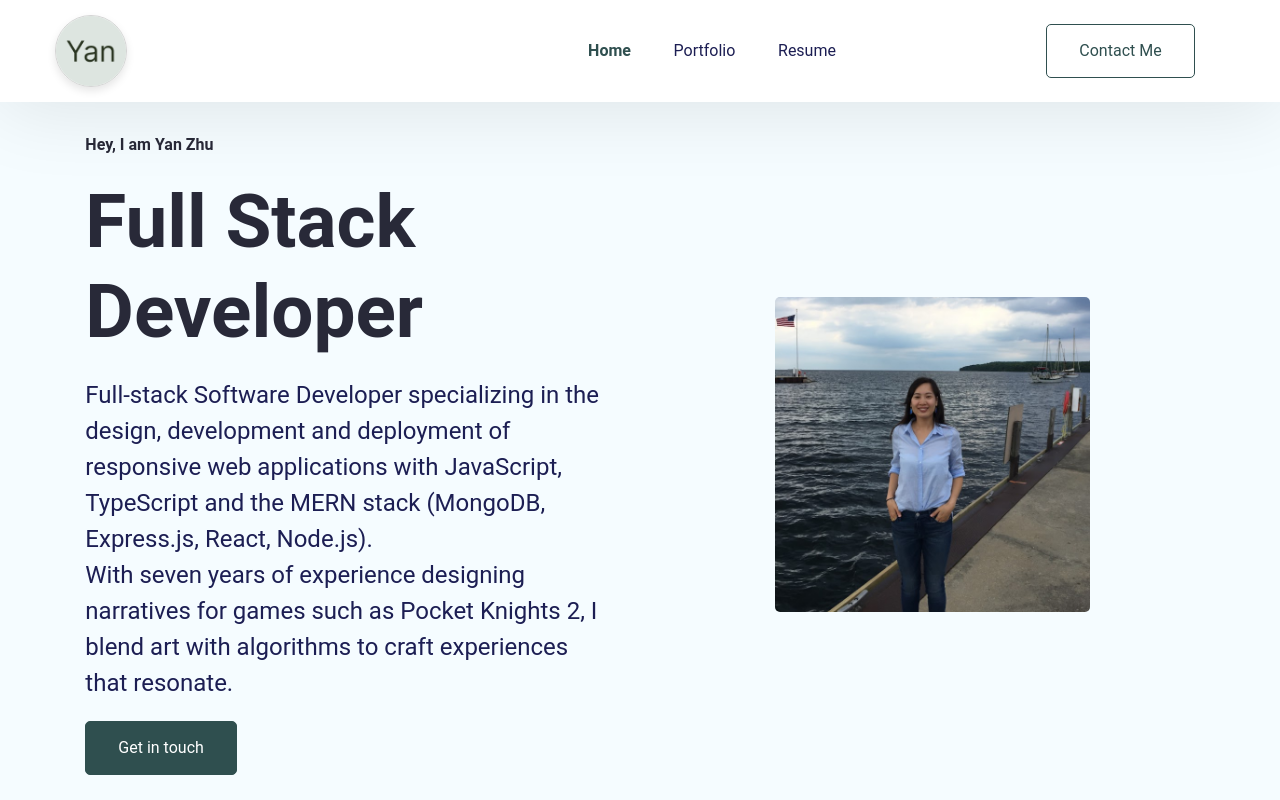
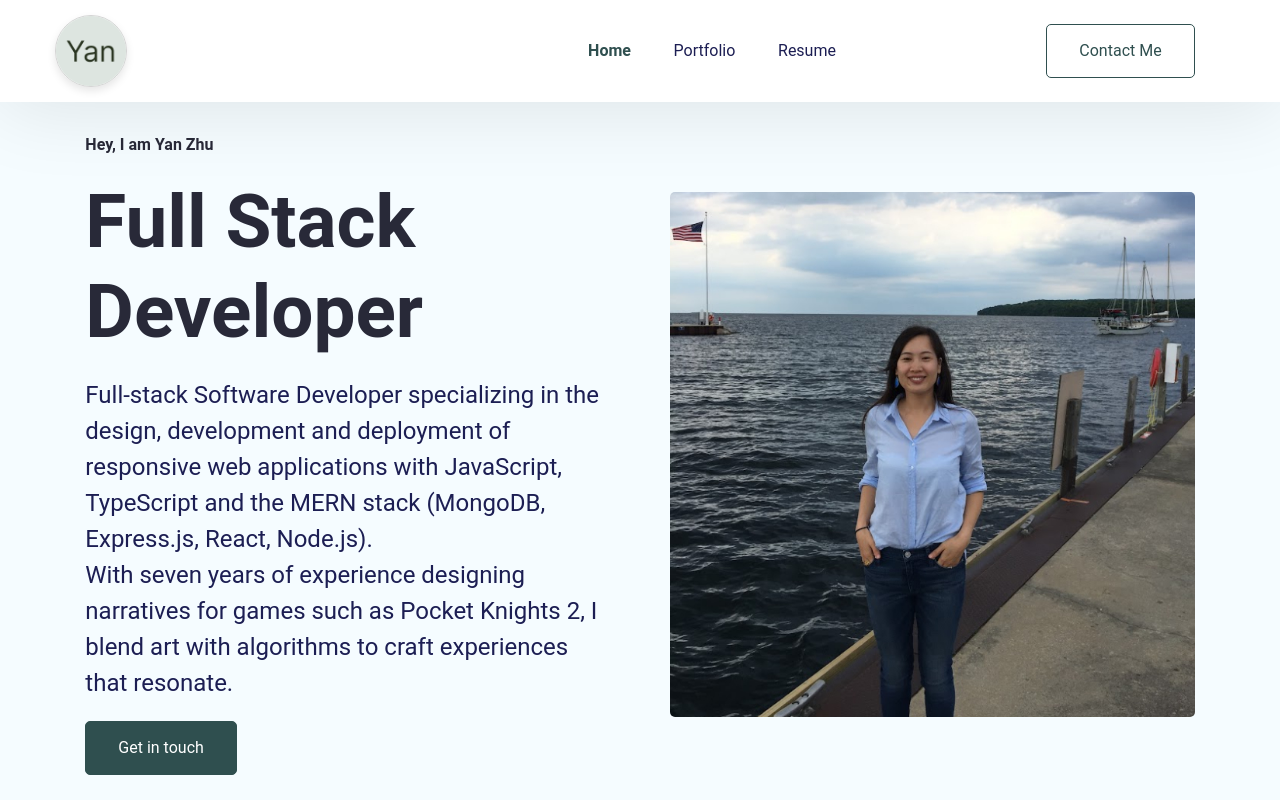
Before and after one commit to Lucky-Yandy/yanzhu, a React (Create React App) app: page / in a window 1280 px wide. Shown: the top 800 px of the page. Built offline with nearby package versions, Linux system fonts and the light colour scheme.

Commit message:
changed some discription of portfolio

```diff
--- a/src/App.css
+++ b/src/App.css
@@ -278,7 +278,7 @@ h2 {
  align-items: center;
 }
 .hero--section--img > img {
-    max-width:60%;
+    max-width:100%;
     height: auto;
     border-radius: 5px;
 
```
